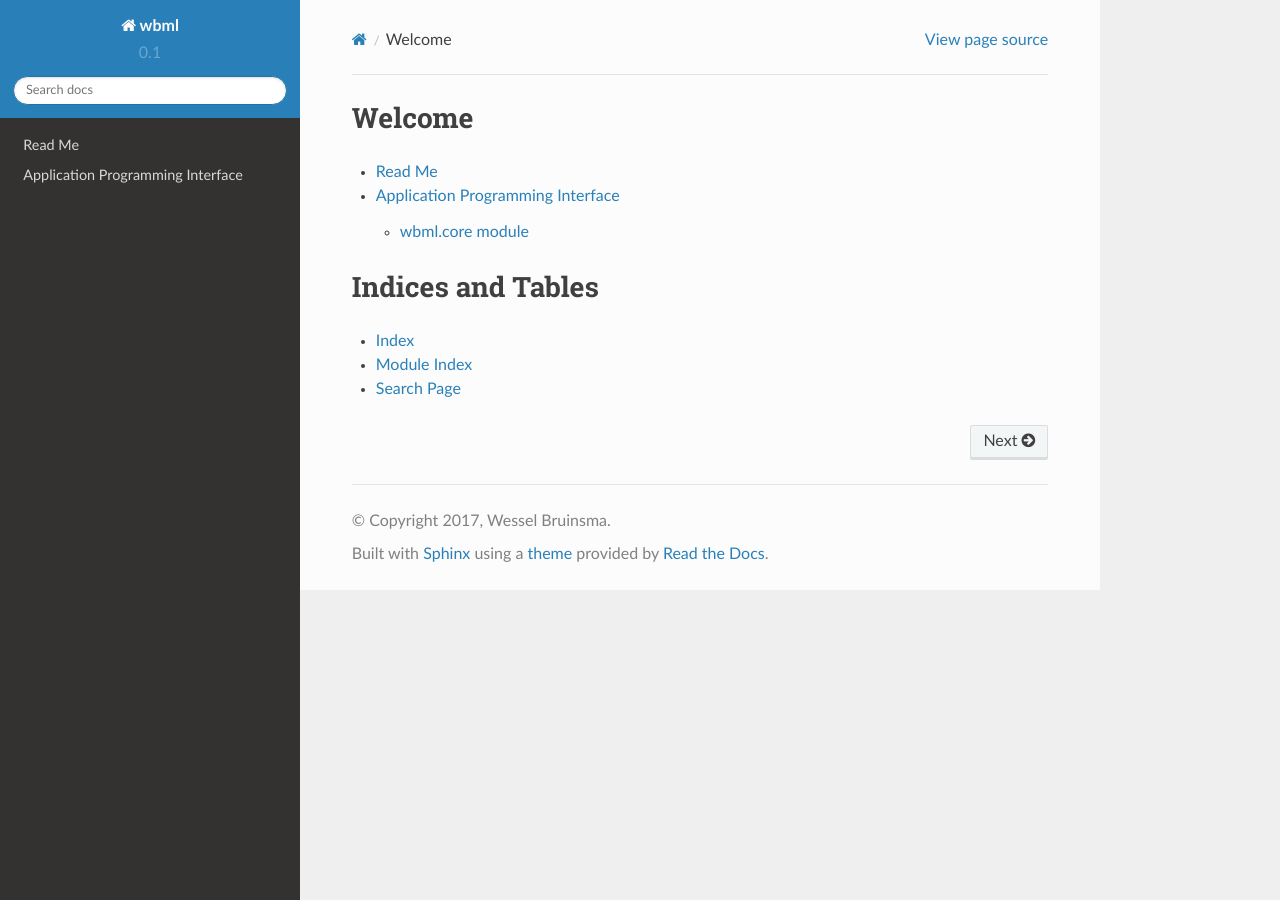
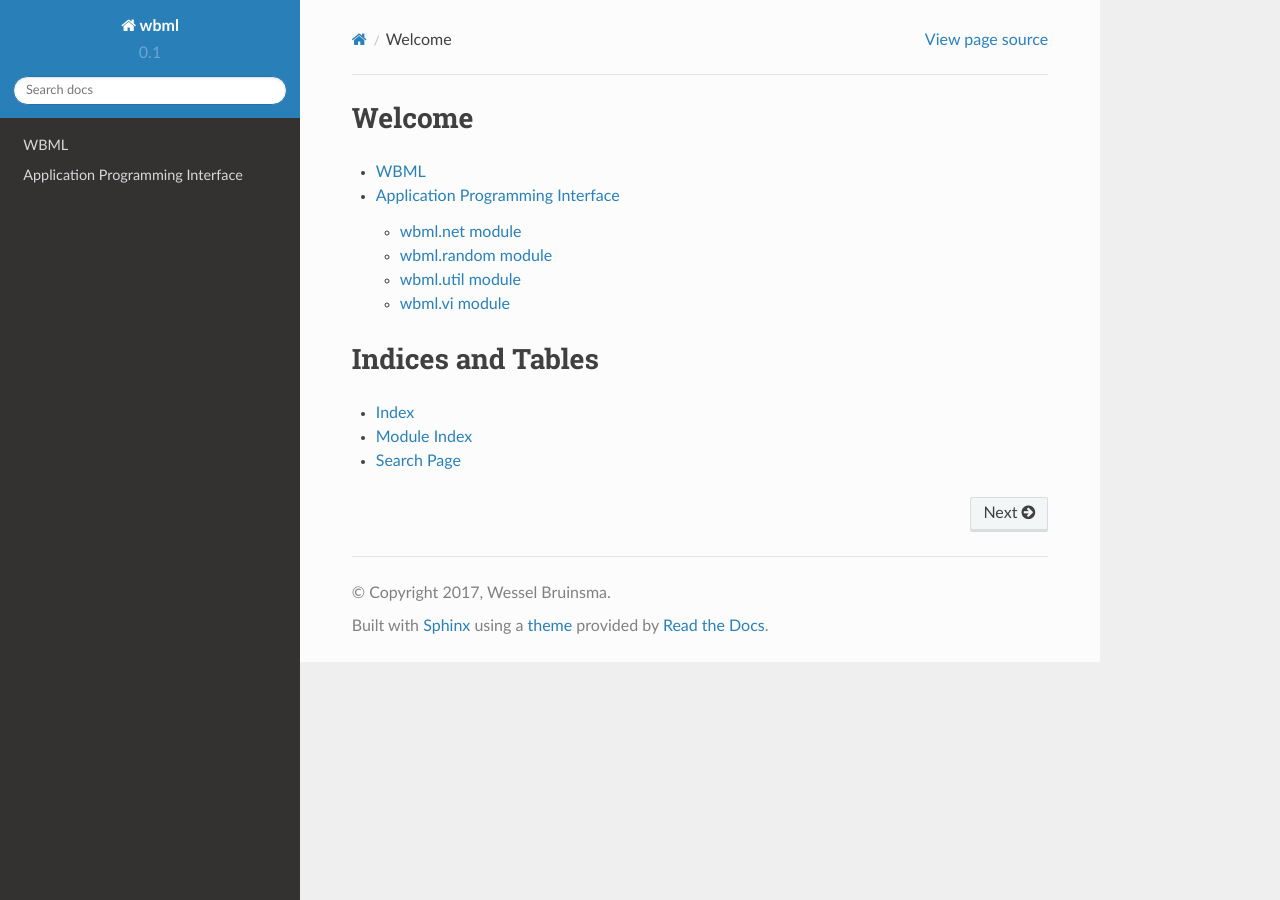
Before and after one commit to wesselb/wbml, a Sphinx documentation site: the page built from doc/index.rst, in a window 1280 px wide. Built offline with Sphinx 7.4.7 and the Read the Docs theme 2.0.0, drawn with Linux system fonts in a browser that asks for light colours.

Commit message:
Add docs

```diff
--- a/doc/readme.rst
+++ b/doc/readme.rst
@@ -1,5 +1,7 @@
-Read Me
-=======
+WBML
+====
+
+Machine learning stuff
 
 |Build| |Coverage Status| |Latest Docs|
 
--- /dev/null
+++ b/doc/source/wbml.net.rst
@@ -0,0 +1,7 @@
+wbml.net module
+===============
+
+.. automodule:: wbml.net
+    :members:
+    :undoc-members:
+    :show-inheritance:
--- /dev/null
+++ b/doc/source/wbml.random.rst
@@ -0,0 +1,7 @@
+wbml.random module
+==================
+
+.. automodule:: wbml.random
+    :members:
+    :undoc-members:
+    :show-inheritance:
--- a/doc/source/wbml.core.rst
+++ b/doc/source/wbml.util.rst
@@ -1,7 +1,7 @@
-wbml.core module
+wbml.util module
 ================
 
-.. automodule:: wbml.core
+.. automodule:: wbml.util
     :members:
     :undoc-members:
     :show-inheritance:
--- /dev/null
+++ b/doc/source/wbml.vi.rst
@@ -0,0 +1,7 @@
+wbml.vi module
+==============
+
+.. automodule:: wbml.vi
+    :members:
+    :undoc-members:
+    :show-inheritance:
```
